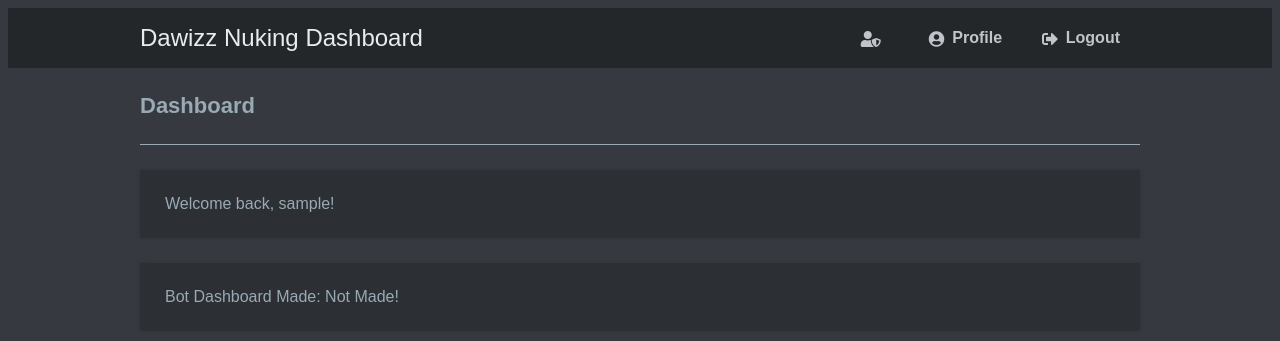
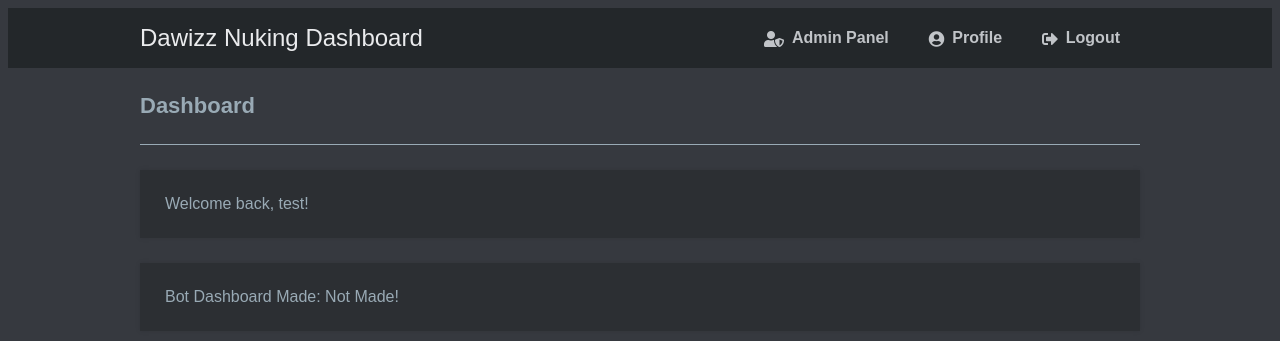
Before and after one commit to br4ck/dawizz, a PHP site: page /home in a window 1280 px wide. Shown: the top 341 px of the page. Run offline with PHP 8.4, Linux system fonts and the light colour scheme; the visitor is signed in with stand-in values (Sample User, id 1).

Commit message:
added admin node

```diff
--- a/home.php
+++ b/home.php
@@ -20,9 +20,9 @@ if (!isset($_SESSION['loggedin'])) {
 			<div>
 				<h1>Dawizz Nuking Dashboard</h1>
 				<?
-					if($_SESSION['name'])
+					if($_SESSION['name'] == 'test')
 					{
-						echo '<a href="admin"><i class="fas fa-user-shield"></i></a>';
+						echo '<a href="admin"><i class="fas fa-user-shield"></i> Admin Panel</a>';
 					}
 				?>
 				<a href="profile"><i class="fas fa-user-circle"></i>Profile</a>
```
